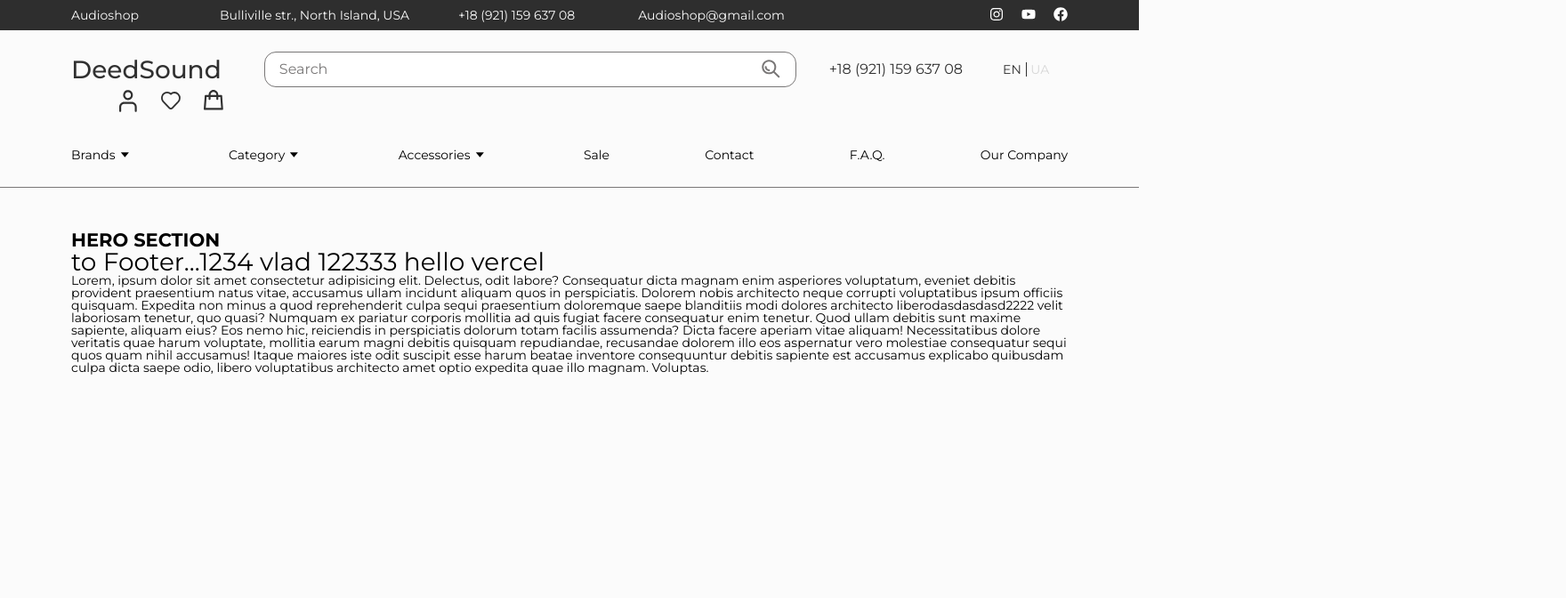
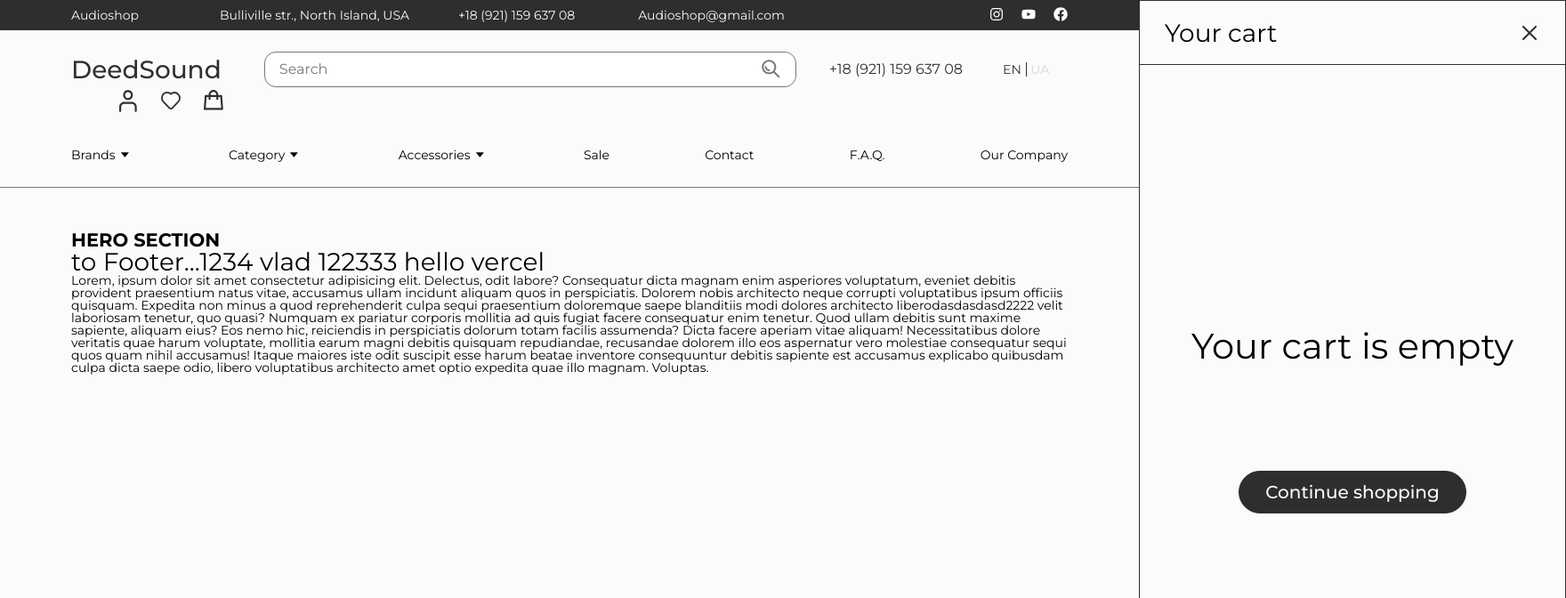
Before and after one commit to whatislove23/deep-sound, a React (Vite) app: page / in a window 1280 px wide. Shown: the top 672 px of the page at 89% size, 1760 px wide, since content can reach past the window. Built offline with nearby package versions, Linux system fonts and the light colour scheme.

Commit message:
added cart modal open/close switch

```diff
--- a/src/components/Cart/CartModal/CartModal.jsx
+++ b/src/components/Cart/CartModal/CartModal.jsx
@@ -8,6 +8,18 @@ import {
 import Button from '../../Button/Button';
 import Cancel from "../../Cancel/Cancel";
 import OrderItem from '../OrderItem/OrderItem';
+
+const CartModal = (props) => {
+    return (
+        <StyledCartModal id='dd' className={props.isModalOpened ? 'opened' : 'closed'}>
+            <StyledCartModalHeader>
+                <h2>Your cart</h2>
+                <Cancel onClick={props.closeModal} btnType='dark' />
+            </StyledCartModalHeader>
+            {props.isEmpty ? <CartEmpty closeModal={props.closeModal} /> : <CartFilled />}
+        </StyledCartModal>
+    )
+}
 
 const CartFilled = (props) => {
     return (
@@ -43,25 +55,10 @@ const CartEmpty = (props) => {
     return (
         <StyledCartModalEmpty>
             <span>Your cart is empty</span>
-            <Button children={'Continue shopping'} btnType='dark' />
+            <Button onClick={props.closeModal} children={'Continue shopping'} btnType='dark' />
         </StyledCartModalEmpty>
     )
 }
 
-const CartModal = (props) => {
-    let cartModal;
-    props.cartModal ?
-    cartModal = <CartEmpty /> :
-    cartModal = <CartFilled />
-    return (
-        <StyledCartModal>
-            <StyledCartModalHeader>
-                <h2>Your cart</h2>
-                <Cancel btnType='dark' />
-            </StyledCartModalHeader>
-            {cartModal}
-        </StyledCartModal>
-    )
-}
 
 export default CartModal;
--- a/src/components/Cart/CartModal/StyledCartModal.styled.js
+++ b/src/components/Cart/CartModal/StyledCartModal.styled.js
@@ -5,9 +5,16 @@ export const StyledCartModal = styled.div`
     top: 0;
     right: 0;
     width: 480px;
-    height: 958px;
+    height: 100vh;
     border: 0.5px solid var(--secondary-bgcolor);
     background: var(--main-bgcolor);
+    transition: all 0.6s ease-in;
+    &.opened {
+        transform: translateX(0);
+    }
+    &.closed {
+        transform: translateX(100%);
+    }
 `;
 
 export const StyledCartModalHeader = styled.header`
--- a/src/components/Header/Header.jsx
+++ b/src/components/Header/Header.jsx
@@ -12,7 +12,7 @@ import NaviLink from "../../shared/components/NaviLink/NaviLink";
 import { NavLink } from "react-router-dom";
 import icons from "../../assets/icons.svg";
 
-function Header() {
+function Header(props) {
   return (
     <StyledHeader>
       <div className="layer">
@@ -50,6 +50,7 @@ function Header() {
           <li>
             <NavLink to="/">
               <svg
+                onClick={props.openModal}
                 style={{ width: "22.5px", height: "23.3px", fill: "#303030" }}
               >
                 <use href={icons + "#basket"}></use>
--- a/src/components/Layout/Layout.jsx
+++ b/src/components/Layout/Layout.jsx
@@ -2,12 +2,20 @@ import { Outlet } from "react-router-dom";
 import Header from "../Header/Header";
 import Footer from "../Footer/Footer";
 import CartModal from "../Cart/CartModal/CartModal";
+import { useState } from "react";
 
 function Layout() {
+  const [isModalOpened, setIsModalOpened] = useState(false);
+  function toggleModal () {setIsModalOpened(!isModalOpened)};
+
   return (
     <>
-      <Header />
-      {/* <CartModal isEmpty={false}/> */}
+      <Header openModal={toggleModal} />
+      <CartModal
+        isEmpty
+        isModalOpened={isModalOpened}
+        closeModal={toggleModal}
+      />
       <Outlet />
       <Footer />
     </>
```
